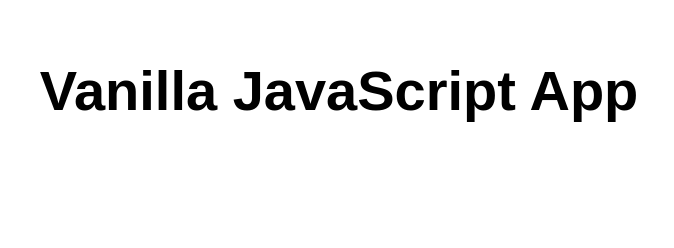
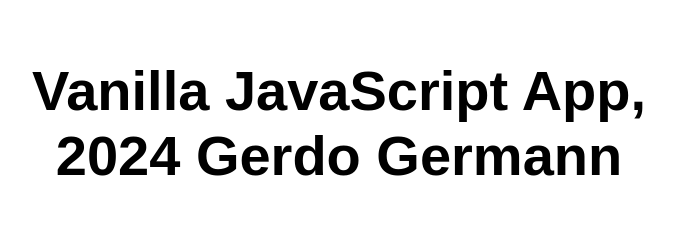
Before and after one commit to gerdogermann/GG-ut2024azapp, a website: page src/index.html in a window 1280 px wide. Shown: the whole page, without its empty margins (301-975 px from the left). Drawn offline with Linux system fonts and the light colour scheme.

Commit message:
Update index.html

```diff
--- a/src/index.html
+++ b/src/index.html
@@ -10,7 +10,10 @@
 
 <body>
   <main>
-    <h1>Vanilla JavaScript App</h1>
+    <h1>Vanilla JavaScript App, 2024 Gerdo Germann</h1>
+    <p>
+
+    </p>
   </main>
 </body>
 
```
